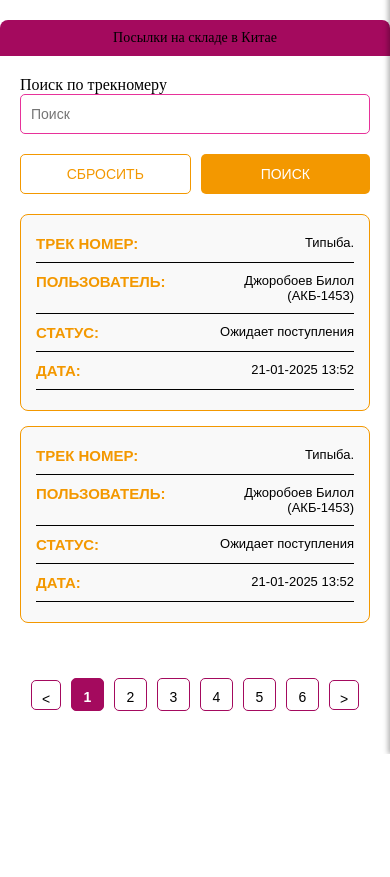
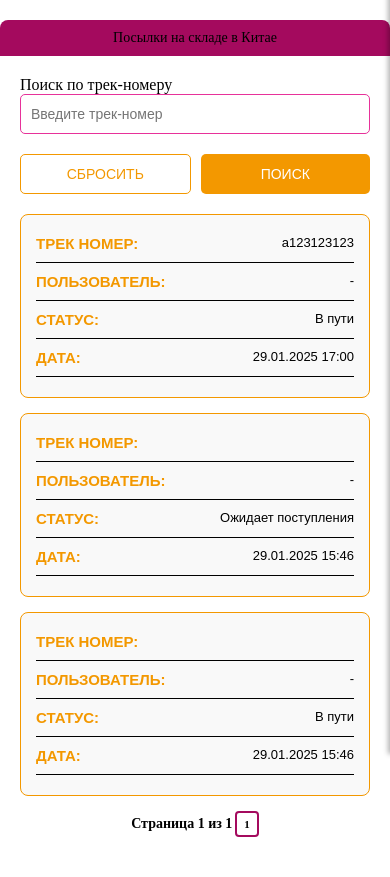
Before and after one commit to Beksultan06/Cargo, a Django app: page /warehouse/ in a window 390 px wide. Shown: the part 90-967 px from the top of the page. Before the commit the page ends 844 px from the top, so only its background shows below. Run offline with Django 4.2, Linux system fonts and the light colour scheme; data comes from the database, SQL or seed files in the repository; both versions use the stored data as it was after the commit.

Commit message:
add pagination

```diff
--- a/app/web_app/admin.py
+++ b/app/web_app/admin.py
@@ -34,6 +34,6 @@
 @admin.register(Product)
 class ProductAdmin(admin.ModelAdmin):
     list_display = ('track weight price status created_at'.split())
-    readonly_fields = ('track', 'price')
+    # readonly_fields = ('track', 'price')
     search_fields = ('track', 'status')
     list_editable = ('status',)
--- /dev/null
+++ b/app/web_app/pagination.py
@@ -0,0 +1,14 @@
+from django.core.paginator import Paginator, EmptyPage, PageNotAnInteger
+
+def paginate_queryset(queryset, request, per_page=10):
+    paginator = Paginator(queryset, per_page)
+    page_number = request.GET.get('page')
+
+    try:
+        page_obj = paginator.get_page(page_number)
+    except PageNotAnInteger:
+        page_obj = paginator.get_page(1)
+    except EmptyPage:
+        page_obj = paginator.get_page(paginator.num_pages)
+
+    return page_obj
--- a/app/web_app/views.py
+++ b/app/web_app/views.py
@@ -5,7 +5,8 @@
 from django.contrib.auth import login, authenticate
 from django.contrib.auth.decorators import login_required
 from django.contrib.auth import update_session_auth_hash
-from .models import User, Pvz
+from app.web_app.models import User, Pvz, Product
+from app.web_app.pagination import paginate_queryset
 
 logger = logging.getLogger(__name__)
 
@@ -129,8 +130,18 @@
 
 
 def warehouse(request):
-    return render(request, "warehouse.html")
+    query = request.GET.get('q')
+    products = Product.objects.all()
 
+    if query:
+        products = products.filter(track__icontains=query)
+
+    page_obj = paginate_queryset(products, request, per_page=15)  # Показываем 10 товаров на странице
+
+    return render(request, "warehouse.html", {
+        "products": page_obj,
+        "query": query
+    })
 
 def mainpasels(request):
     return render(request, 'mainpasels.html', locals())
--- /dev/null
+++ b/templates/pagination.html
@@ -0,0 +1,107 @@
+<style>
+    .pagination {
+        display: flex;
+        justify-content: center;
+        align-items: center;
+        gap: 5px;
+        margin-top: 15px;
+        flex-wrap: wrap;
+    }
+
+    .pagination-links {
+        display: flex;
+        gap: 3px;
+    }
+
+    .pagination a, .pagination button {
+        padding: 6px 8px;
+        font-size: 12px;
+        font-weight: bold;
+        border-radius: 4px;
+        text-decoration: none;
+        border: 2px solid #A40A5E;
+        background-color: white;
+        color: #000;
+        transition: all 0.3s ease;
+    }
+
+    .pagination a:hover, .pagination button:hover {
+        background-color: #A40A5E;
+        color: white;
+    }
+
+    /* ✅ Активная страница теперь полностью `#A40A5E` */
+    .pagination-page-active {
+        background-color: #A40A5E;
+        color: white;
+        border: 2px solid #A40A5E;
+        pointer-events: none; /* Делаем неактивную страницу некликабельной */
+        font-weight: bold;
+    }
+
+    /* Стрелки "Вперёд" и "Назад" */
+    .pagination-arrow {
+        font-size: 14px;
+        padding: 6px 10px;
+        background-color: #f8f9fa;
+        color: #A40A5E;
+        border: 2px solid #A40A5E;
+    }
+
+    .pagination-arrow:hover {
+        background-color: #A40A5E;
+        color: white;
+    }
+
+    .pagination-text {
+        font-size: 14px;
+        font-weight: bold;
+    }
+
+    /* ✅ Улучшенный дизайн для мобильных устройств */
+    @media (max-width: 600px) {
+        .pagination {
+            flex-wrap: wrap;
+            gap: 3px;
+        }
+
+        .pagination-links {
+            gap: 2px;
+        }
+
+        .pagination a, .pagination button {
+            padding: 5px 7px;
+            font-size: 11px;
+        }
+    }
+
+</style>
+<div class="pagination">
+    {% if products.has_previous %}
+        <a href="?page={{ products.previous_page_number }}{% if query %}&q={{ query }}{% endif %}"
+           class="pagination-arrow pagination-prev pagination-margin-right" rel="prev" aria-label="Предыдущая страница">
+            &lt;
+        </a>
+    {% endif %}
+
+    <span class="pagination-text">Страница {{ products.number }} из {{ products.paginator.num_pages }}</span>
+
+    <div class="pagination-links">
+        {% for num in products.paginator.page_range %}
+            {% if num >= products.number|add:'-2' and num <= products.number|add:'2' %}
+                <a href="?page={{ num }}{% if query %}&q={{ query }}{% endif %}"
+                   class="pagination-page {% if num == products.number %}pagination-page-active{% endif %}"
+                   {% if num == products.number %}aria-current="page"{% endif %}>
+                    {{ num }}
+                </a>
+            {% endif %}
+        {% endfor %}
+    </div>
+
+    {% if products.has_next %}
+        <a href="?page={{ products.next_page_number }}{% if query %}&q={{ query }}{% endif %}"
+           class="pagination-arrow pagination-next" rel="next" aria-label="Следующая страница">
+            &gt;
+        </a>
+    {% endif %}
+</div>
--- a/templates/warehouse.html
+++ b/templates/warehouse.html
@@ -560,63 +560,45 @@
             Посылки на складе в Китае
         </div>
 
-        <div class="search-container">
-            <label for="confirmPassword">Поиск по трекномеру</label>
-
-            <input type="text" placeholder="Поиск">
+        <form action="{% url 'warehouse' %}" method="GET" class="search-container">
+            <label for="trackSearch">Поиск по трек-номеру</label>
+            <input type="text" name="q" id="trackSearch" placeholder="Введите трек-номер" value="{{ query|default_if_none:'' }}">
 
             <div class="btn-past">
-                <button class="reset-button">СБРОСИТЬ</button>
-                <button>ПОИСК</button>
+                <button type="button" class="reset-button" onclick="resetSearch()">СБРОСИТЬ</button>
+                <button type="submit">ПОИСК</button>
             </div>
-        </div>
+        </form>
+
+        {% if products %}
+            {% for x in products %}
             <div class="card">
                 <div class="card-row">
                     <span class="label">ТРЕК НОМЕР:</span>
-                <span class="value">Типыба.</span>
+                    <span class="value">{{ x.track }}</span>
                 </div>
                 <div class="line"></div>
                 <div class="card-row">
                     <span class="label">ПОЛЬЗОВАТЕЛЬ:</span>
-                <span class="value">Джоробоев Билол (АКБ-1453)</span>
+                    <span class="value">{{ x.user|default:"-" }}</span>
                 </div>
                 <div class="line"></div>
                 <div class="card-row">
                     <span class="label">СТАТУС:</span>
-                <span class="value">Ожидает поступления</span>
+                    <span class="value">{{ x.get_status_display }}</span>
                 </div>
                 <div class="line"></div>
                 <div class="card-row">
                     <span class="label">ДАТА:</span>
-                <span class="value">21-01-2025 13:52</span>
+                    <span class="value">{{ x.created_at|date:"d.m.Y H:i" }}</span>
                 </div>
                 <div class="line"></div>
             </div>
+            {% endfor %}
+        {% else %}
+            <p>Ничего не найдено.</p>
+        {% endif %}
 
-
-        <div class="card">
-            <div class="card-row">
-                <span class="label">ТРЕК НОМЕР:</span>
-                <span class="value">Типыба.</span>
-            </div>
-            <div class="line"></div>
-            <div class="card-row">
-                <span class="label">ПОЛЬЗОВАТЕЛЬ:</span>
-                <span class="value">Джоробоев Билол (АКБ-1453)</span>
-            </div>
-            <div class="line"></div>
-            <div class="card-row">
-                <span class="label">СТАТУС:</span>
-                <span class="value">Ожидает поступления</span>
-            </div>
-            <div class="line"></div>
-            <div class="card-row">
-                <span class="label">ДАТА:</span>
-                <span class="value">21-01-2025 13:52</span>
-            </div>
-            <div class="line"></div>
-        </div>
-    </div>
 
     <div class="sidebar" id="sidebar">
         <h2>
@@ -692,13 +674,7 @@
             </button>
         </div>
     </div>
-    <div class="pagination">
-        <button class="prev" onclick="prevPage()">&lt;</button>
-        <div class="page-numbers"></div>
-        <button class="next" onclick="nextPage()">&gt;</button>
-    </div>
-
-
+    {% include 'pagination.html' with page_obj=product_list sort=sort %}
 
     <script>
         function toggleSidebar() {
@@ -724,56 +700,6 @@
 
         let currentPage = 1;
 
-        function renderPagination() {
-            const pageNumbersContainer = document.querySelector(".page-numbers");
-            pageNumbersContainer.innerHTML = "";
-
-            const screenWidth = window.innerWidth;
-            let visiblePages = 7;
-
-            if (screenWidth <= 1024) visiblePages = 9;
-            if (screenWidth <= 600) visiblePages = 6;
-            if (screenWidth <= 300) visiblePages = 3;
-
-            const half = Math.floor(visiblePages / 2);
-            let startPage = Math.max(1, currentPage - half);
-            let endPage = Math.min(totalPages, startPage + visiblePages - 1);
-
-            if (endPage - startPage + 1 < visiblePages) {
-                startPage = Math.max(1, endPage - visiblePages + 1);
-            }
-
-            for (let i = startPage; i <= endPage; i++) {
-                const button = document.createElement("button");
-                button.textContent = i;
-                button.className = i === currentPage ? "active" : "";
-                button.onclick = () => changePage(i);
-                pageNumbersContainer.appendChild(button);
-            }
-        }
-
-        function changePage(page) {
-            currentPage = page;
-            renderPagination();
-        }
-
-        function prevPage() {
-            if (currentPage > 1) {
-                currentPage--;
-                renderPagination();
-            }
-        }
-
-        function nextPage() {
-            if (currentPage < totalPages) {
-                currentPage++;
-                renderPagination();
-            }
-        }
-
-        window.onload = renderPagination;
-
-        window.onresize = renderPagination;
 
 
         function showPage(url) {
@@ -816,7 +742,13 @@
         }
 
     </script>
-
+    <script>
+        function resetSearch() {
+            let url = new URL(window.location.href);
+            url.searchParams.delete("q");  // Удаляем параметр `q`
+            window.location.href = url.href;  // Обновляем страницу без параметра
+        }
+    </script>
 </body>
 
 </html>
```
Also changed, not shown: db.sqlite3, static/assets/style.css (line endings or trailing spaces). Lines whose indentation alone changed are shown as unchanged.
